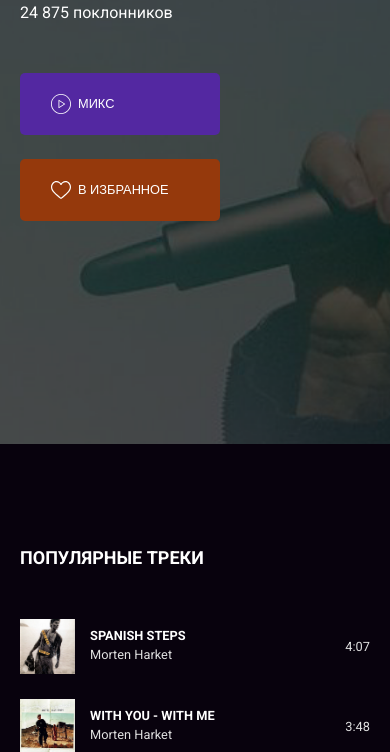
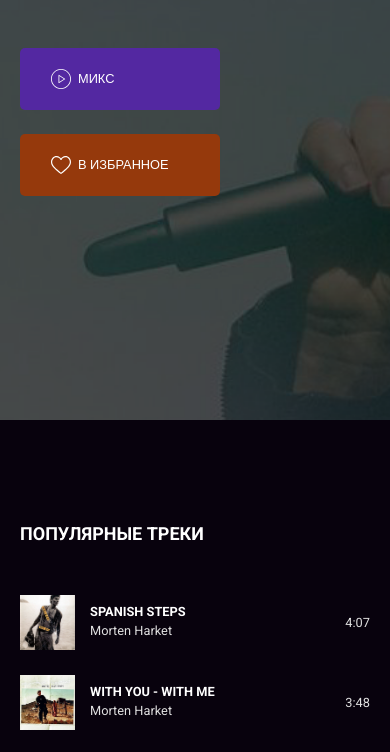
Before and after one commit to PavelDeuce/layout-designer-project-lvl2, a website: page src/artist.html in a window 390 px wide. Shown: the part 310-1062 px from the top of the page. Drawn offline with Linux system fonts and the light colour scheme.

Commit message:
fix mobile in singers-page-description

```diff
--- a/src/styles/scss/pages/singers.scss
+++ b/src/styles/scss/pages/singers.scss
@@ -1,6 +1,10 @@
 .singers-page-description {
   padding: px-to-rem(250px 0px 223px 0px);
   @include set-bg-image(Morten Harket, png);
+
+  @include set-media(sm) {
+    padding: px-to-rem(225px 0px 224px 0px);
+  }
 
   h1 {
     margin-bottom: px-to-rem(16px);
--- a/src/styles/scss/shared/header.scss
+++ b/src/styles/scss/shared/header.scss
@@ -61,17 +61,5 @@ $header-placeholder: #757575;
 
       margin-bottom: px-to-rem(23px);
     }
-
-    .logo {
-      order: 1;
-    }
-
-    .search-input {
-      order: 2;
-    }
-
-    .nav-menu {
-      order: 3;
-    }
   }
 }
```
Also changed, not shown: src/styles/style.css, 1 other file.
